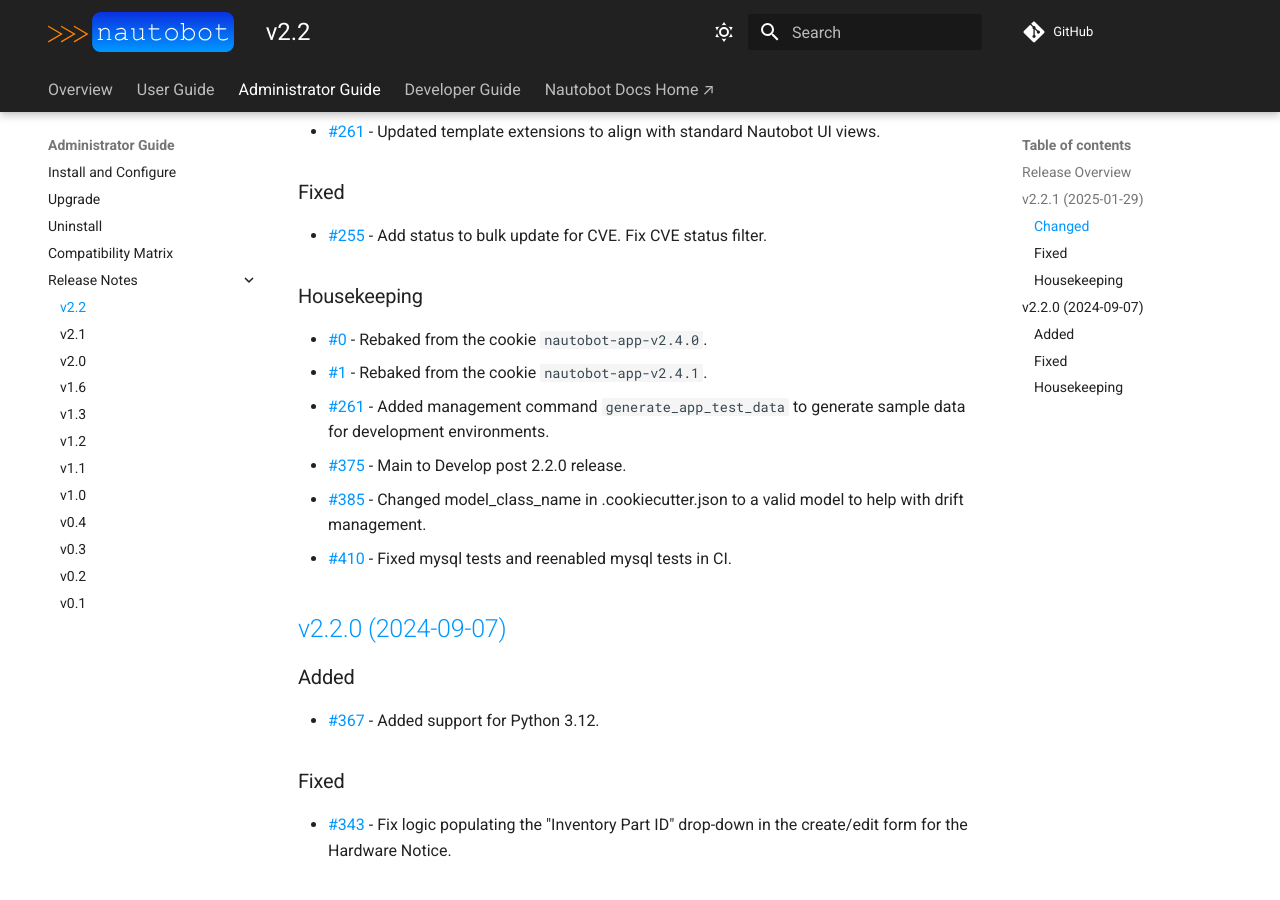
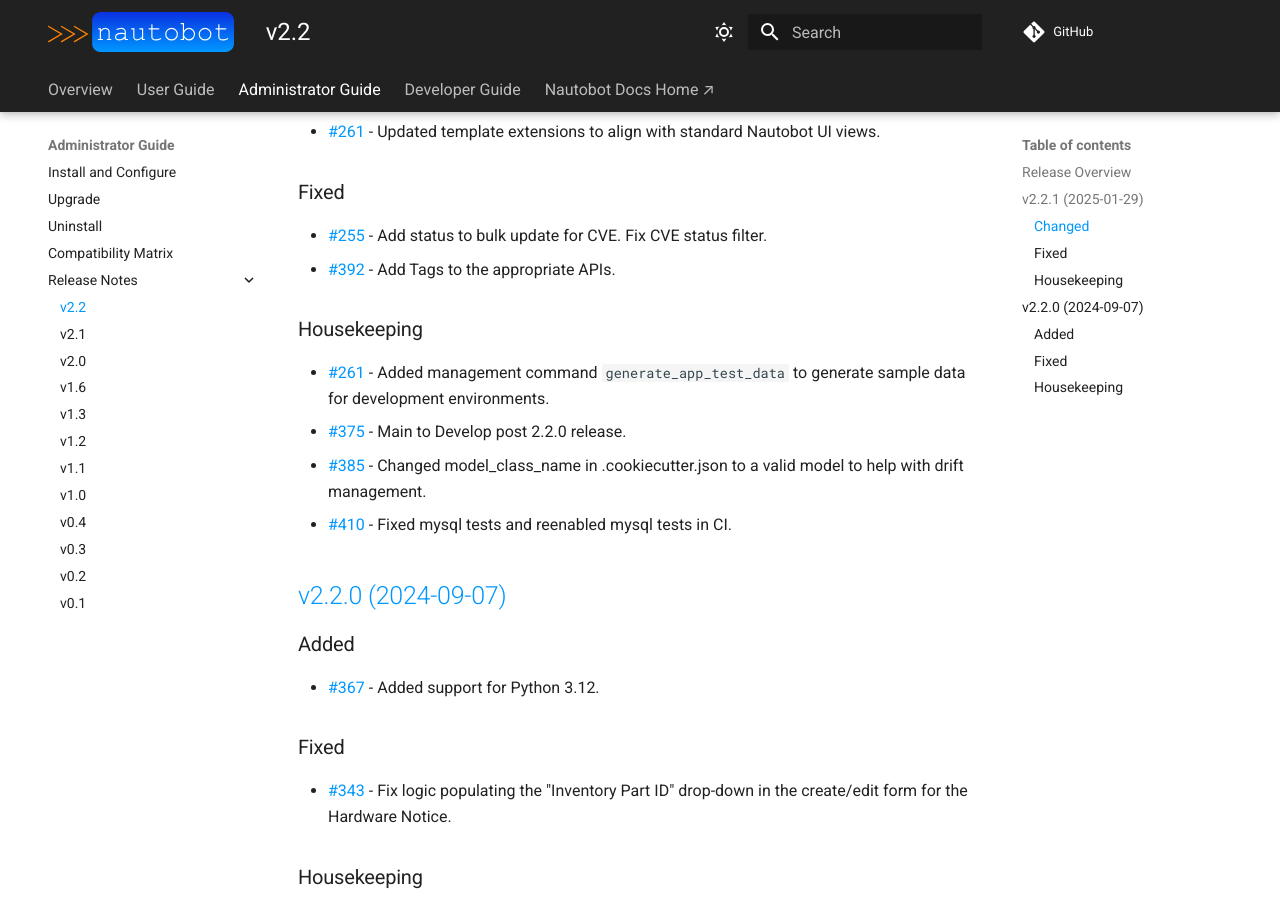
Before and after one commit to nautobot/nautobot-app-device-lifecycle-mgmt, an MkDocs documentation site: the page built from docs/admin/release_notes/version_2.2.md, in a window 1280 px wide and 900 px high, scrolled down 429 px. Built offline with MkDocs 1.6.1 and Material for MkDocs 9.7.7, drawn with Linux system fonts in a browser that asks for light colours; comment, search, counter and statistics services are not loaded.

Commit message:
Correct Release Notes

```diff
--- a/docs/admin/release_notes/version_2.2.md
+++ b/docs/admin/release_notes/version_2.2.md
@@ -15,11 +15,10 @@ This release adds support for Python 3.12 and Django 4.
 ### Fixed
 
 - [#255](https://github.com/nautobot/nautobot-app-device-lifecycle-mgmt/issues/255) - Add status to bulk update for CVE. Fix CVE status filter.
+- [#392](https://github.com/nautobot/nautobot-app-device-lifecycle-mgmt/issues/392) - Add Tags to the appropriate APIs.
 
 ### Housekeeping
 
-- [#0](https://github.com/nautobot/nautobot-app-device-lifecycle-mgmt/issues/0) - Rebaked from the cookie `nautobot-app-v2.4.0`.
-- [#1](https://github.com/nautobot/nautobot-app-device-lifecycle-mgmt/issues/1) - Rebaked from the cookie `nautobot-app-v2.4.1`.
 - [#261](https://github.com/nautobot/nautobot-app-device-lifecycle-mgmt/issues/261) - Added management command `generate_app_test_data` to generate sample data for development environments.
 - [#375](https://github.com/nautobot/nautobot-app-device-lifecycle-mgmt/issues/375) - Main to Develop post 2.2.0 release.
 - [#385](https://github.com/nautobot/nautobot-app-device-lifecycle-mgmt/issues/385) - Changed model_class_name in .cookiecutter.json to a valid model to help with drift management.
```
